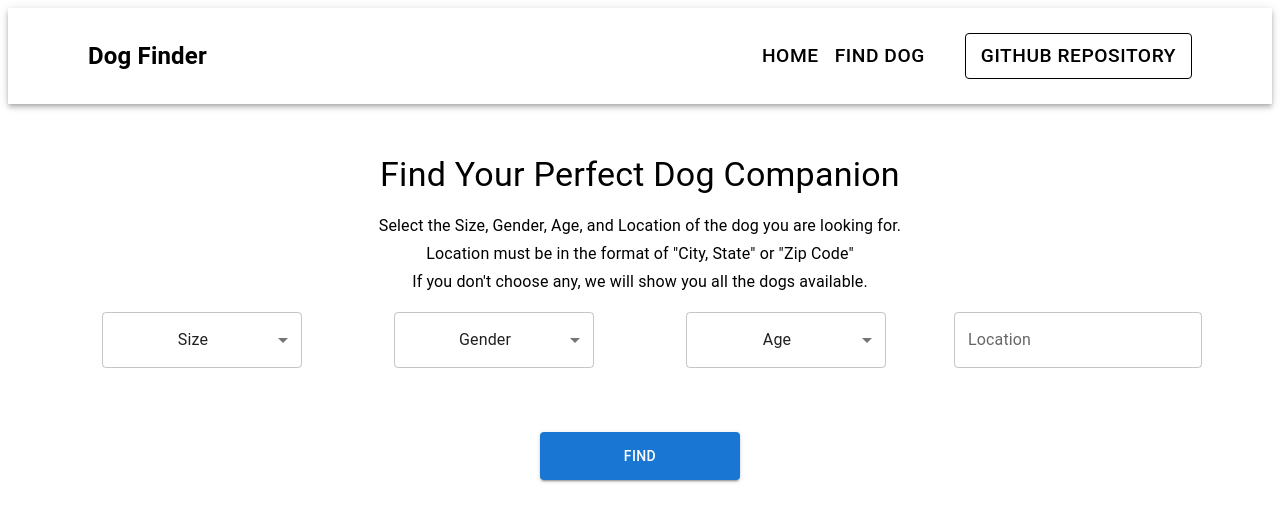
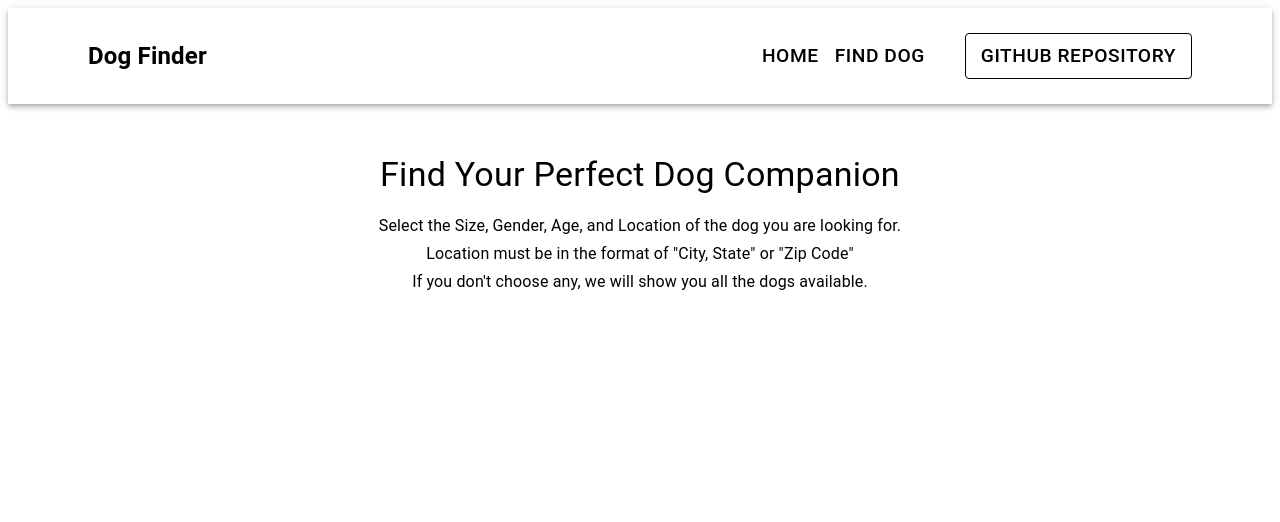
Before and after one commit to madData24/petRecommend, a Next.js app: page /findDog in a window 1280 px wide. Shown: the top 522 px of the page. Built offline with nearby package versions, Linux system fonts and the light colour scheme.

Commit message:
error fix

```diff
--- a/pages/findDog.tsx
+++ b/pages/findDog.tsx
@@ -153,89 +153,16 @@ const FindDog: NextPage = () => {
     return (
         <div>
             <Navbar />
-            <div maxWidth="md" style={{ marginTop: "50px", textAlign: "center" }}>
+            <Container maxWidth="md" style={{ marginTop: "50px", textAlign: "center" }}>
+                <div style={{ overflowY: "auto" }}>
                     <Typography variant="h4">Find Your Perfect Dog Companion</Typography>
                     <Typography variant="subtitle1" gutterBottom>
                         <p className="text-gray-500 mb-12 text-base animate-in fade-in slide-in-from-bottom-4 duration-1200 ease-in-out">
-                        Select the Size, Gender, Age, and Location of the dog you are looking for. <br></br> Location
-                        must be in the format of &quot;City, State&quot; or &quot;Zip Code&quot; <br></br> If you
-                        don&apos;t choose any, we will show you all the dogs available.
+                            Select the Size, Gender, Age, and Location of the dog you are looking for. <br></br>{" "}
+                            Location must be in the format of &quot;City, State&quot; or &quot;Zip Code&quot; <br></br>{" "}
+                            If you don&apos;t choose any, we will show you all the dogs available.
                         </p>
                     </Typography>
-
-                <Container>
-                    <Grid container spacing={2} justifyContent="center">
-                        <Grid item xs={12} sm={6} md={3}>
-                            <Select
-                                value={selectedSize}
-                                onChange={handleSizeChange}
-                                displayEmpty
-                                style={{ minWidth: 200 }}
-                            >
-                                <MenuItem value="" disabled>
-                                    Size
-                                </MenuItem>
-                                {Size.map((size, index) => (
-                                    <MenuItem key={index} value={size}>
-                                        {size}
-                                    </MenuItem>
-                                ))}
-                            </Select>
-                        </Grid>
-                        <Grid item xs={12} sm={6} md={3}>
-                            <Select
-                                value={selectedGender}
-                                onChange={handleGenderChange}
-                                displayEmpty
-                                style={{ minWidth: 200 }}
-                            >
-                                <MenuItem value="" disabled>
-                                    Gender
-                                </MenuItem>
-                                {Gender.map((gender, index) => (
-                                    <MenuItem key={index} value={gender}>
-                                        {gender}
-                                    </MenuItem>
-                                ))}
-                            </Select>
-                        </Grid>
-                        <Grid item xs={12} sm={6} md={3}>
-                            <Select
-                                value={selectedAge}
-                                onChange={handleAgeChange}
-                                displayEmpty
-                                style={{ minWidth: 200 }}
-                            >
-                                <MenuItem value="" disabled>
-                                    Age
-                                </MenuItem>
-                                {Age.map((age, index) => (
-                                    <MenuItem key={index} value={age}>
-                                        {age}
-                                    </MenuItem>
-                                ))}
-                            </Select>
-                        </Grid>
-                        <Grid item xs={12} sm={6} md={3}>
-                            <TextField
-                                label="Location"
-                                value={selectedLocation}
-                                onChange={handleLocationChange}
-                                variant="outlined"
-                                style={{ minWidth: 200 }}
-                            />
-                        </Grid>
-                        <Grid item xs={12} style={{ marginTop: 32, marginBottom: 32 }}>
-                            <Button
-                                variant="contained"
-                                onClick={handleFindClick}
-                                style={{ marginTop: 16, width: 200, height: 48 }}
-                            >
-                                Find
-                            </Button>
-                        </Grid>
-                    </Grid>
-                </Container>
 
                     <Grid container spacing={2} justifyContent="center">
                         {dogs.map((dog, index) => (
@@ -247,7 +174,7 @@ const FindDog: NextPage = () => {
                                 lg={3}
                                 xl={2}
                                 key={index}
-                            style={{ height: "100%", minHeight: "300px" }}
+                                style={{ height: "100%", maxWidth: "300px", maxHeight: "400px" }}
                             >
                                 <Card style={{ height: "100%" }}>
                                     <CardContent style={{ textAlign: "left", height: "100%" }}>
@@ -286,6 +213,7 @@ const FindDog: NextPage = () => {
                         ))}
                     </Grid>
                 </div>
+            </Container>
         </div>
     );
 };
```
Lines whose indentation alone changed are shown as unchanged.
